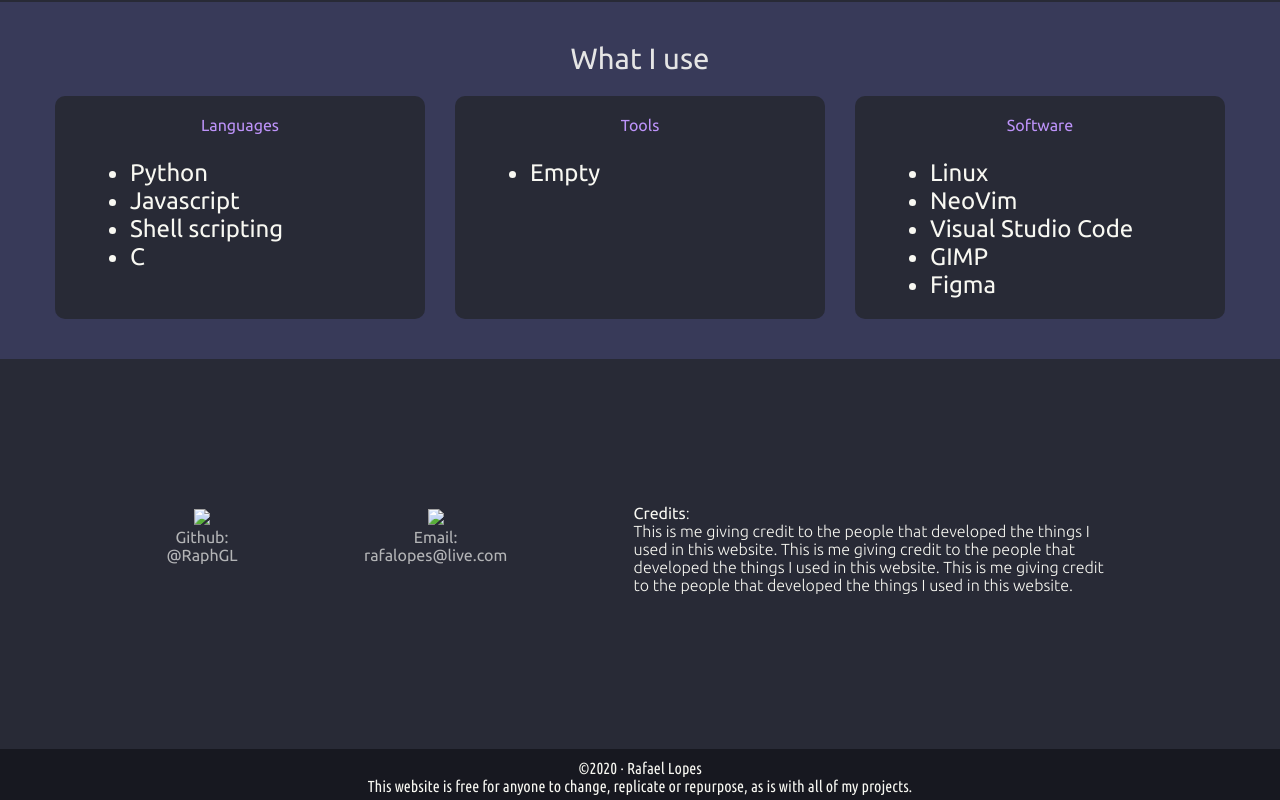
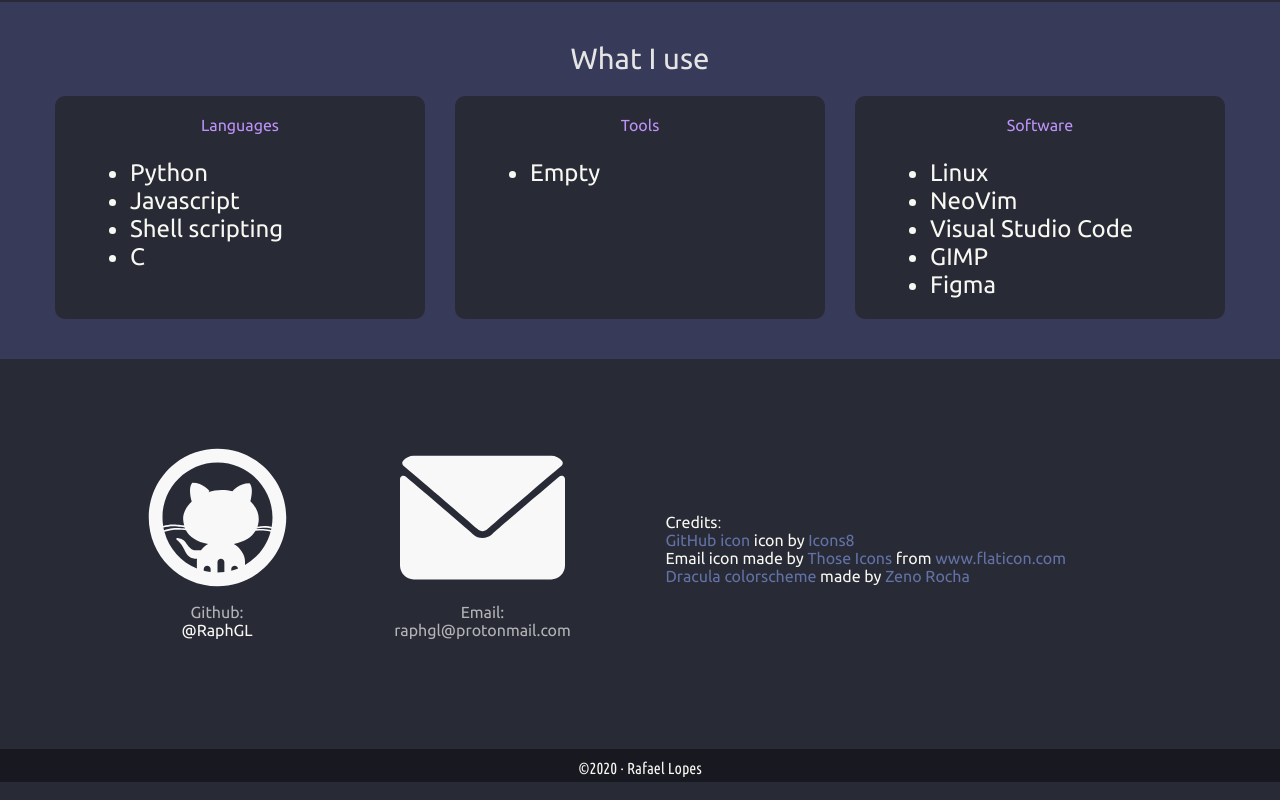
Before and after one commit to Adhenrique12/raphgl.github.io, a plain HTML site: page index.html in a window 1280 px wide. Shown: the part 809-1609 px from the top of the page. Drawn offline with Linux system fonts and the light colour scheme.

Commit message:
Home page is now completed

```diff
--- a/index.html
+++ b/index.html
@@ -24,9 +24,14 @@
       <img src="img/pfp.jpg" />
       <h3 class="light-title">Rafael Lopes</h3>
       <h4>bad programmer, avid linux user and waste of oxygen</h4>
-      <a class="github-button" href="https://github.com/raphgl" target="_blank"
-        >Follow @RaphGL</a
-      >
+      <div>
+        <a
+          class="github-button"
+          href="https://github.com/raphgl"
+          target="_blank"
+          >Follow @RaphGL</a
+        >
+      </div>
     </section>
     <!--Projects section-->
     <section class="dark-sect">
@@ -86,26 +91,47 @@
     <section class="dark-sect footer-flex">
       <!--Contact info-->
       <div class="contact">
-        <img src="#" />
-        <h4>Github:<br />@RaphGL</h4>
+        <img src="img/icons/github.svg" />
+        <h4>
+          Github:<br />
+          <a href="https://github.com/RaphGL">@RaphGL</a>
+        </h4>
       </div>
       <div class="contact">
-        <img src="#" />
-        <h4>Email:<br />rafalopes@live.com</h4>
+        <img src="img/icons/email.svg" />
+        <h4>Email:<br />raphgl@protonmail.com</h4>
       </div>
       <!--Credits-->
       <div class="credits">
         <b>Credits</b>:<br />
-        This is me giving credit to the people that developed the things I used
-        in this website. This is me giving credit to the people that developed
-        the things I used in this website. This is me giving credit to the
-        people that developed the things I used in this website.
+        <div>
+          <a target="_blank" href="https://icons8.com/icons/set/github"
+            >GitHub icon</a
+          >
+          icon by <a target="_blank" href="https://icons8.com">Icons8</a>
+        </div>
+        <div>
+          Email icon made by
+          <a
+            href="https://www.flaticon.com/authors/those-icons"
+            title="Those Icons"
+            >Those Icons</a
+          >
+          from
+          <a href="https://www.flaticon.com/" title="Flaticon"
+            >www.flaticon.com</a
+          >
+        </div>
+        <div>
+          <a href="https://github.com/dracula/dracula-theme/"
+            >Dracula colorscheme</a
+          >
+          made by <a href="https://zenorocha.com/">Zeno Rocha</a>
+        </div>
       </div>
     </section>
     <footer>
-      ©2020 · Rafael Lopes <br />
-      This website is free for anyone to change, replicate or repurpose, as is
-      with all of my projects.
+      ©2020 · Rafael Lopes
     </footer>
   </body>
 </html>
--- a/stylesheet.css
+++ b/stylesheet.css
@@ -77,7 +77,7 @@
   filter: drop-shadow(0 1px 2px black);
   position: sticky;
   top: 0;
-  z-index: 99;
+  z-index: 2;
 }
 
 header > div a {
@@ -130,7 +130,8 @@
 header + .light-sect {
   text-align: center;
   background-image: url("img/sect-background.jpg");
-  background-position: center;
+  background-attachment: fixed;
+  background-position-y: bottom 20%;
   background-size: cover;
   background-repeat: repeat-x;
   background-blend-mode: darken;
@@ -212,8 +213,12 @@
 .footer-flex {
   display: flex;
   align-items: center;
-  justify-content: center;
   justify-content: space-evenly;
+}
+
+.footer-flex img {
+  height: 165px;
+  width: auto;
 }
 
 .contact {
@@ -223,7 +228,15 @@
 
 .credits {
   font-weight: 300;
-  width: 40%;
+  flex-basis: 40%;
+}
+
+.credits a {
+  color: #6272a4;
+}
+
+.credits a:hover {
+  color: #8be9fd;
 }
 
 footer {
```
Also changed, not shown: img/icons/email.svg (added), img/icons/github.svg (added).
